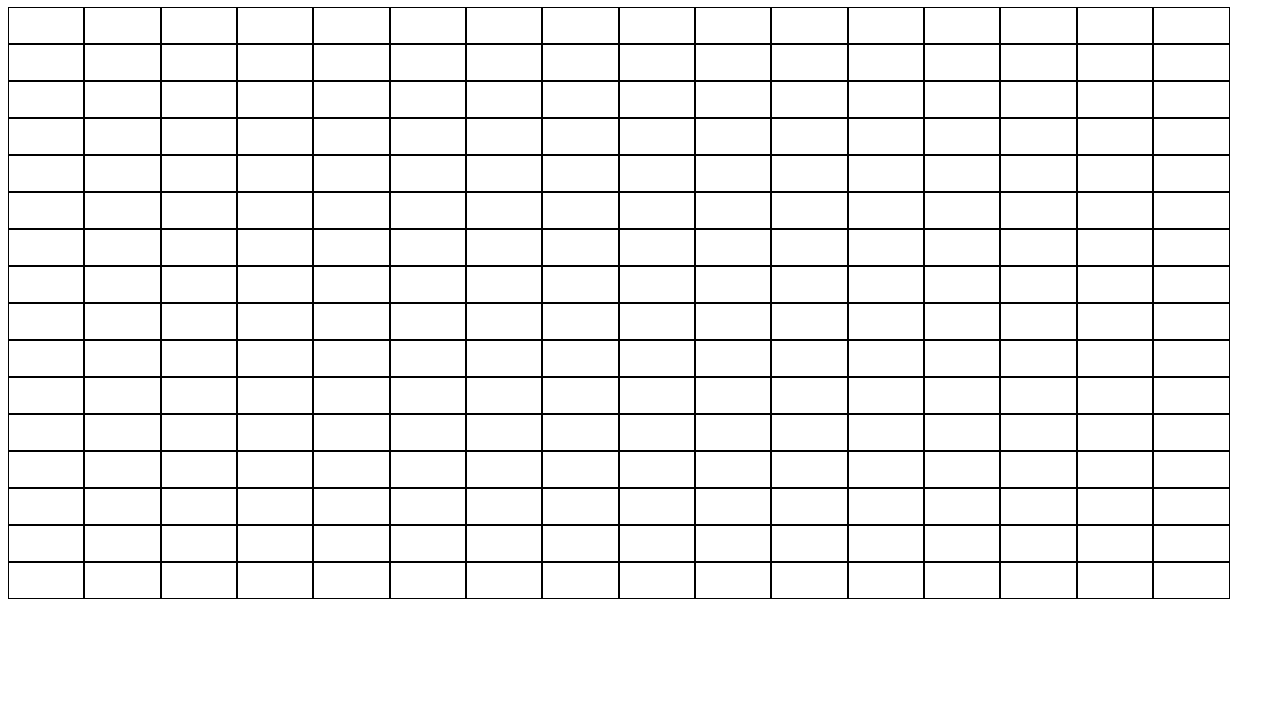
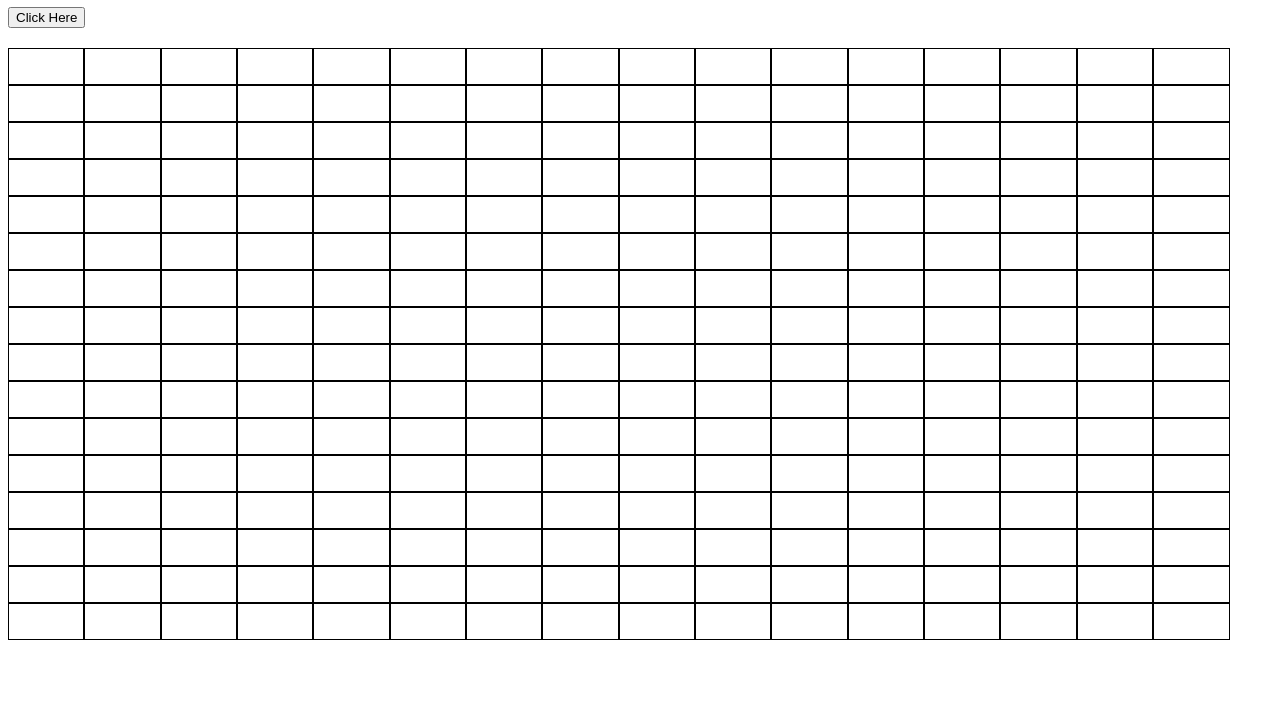
Before and after one commit to nspain96/Etch-a-sketch, a plain HTML site: page index.html in a window 1280 px wide. Shown: the part 73-800 px from the top of the page. Drawn offline with Linux system fonts and the light colour scheme.

Commit message:
Add inital button

```diff
--- a/index.html
+++ b/index.html
@@ -11,6 +11,7 @@
 <body>
 
     <h1>Etch-a-Sketch</h1>
+    <button>Click Here</button>
     <div class="container"></div>
 
 </body>
--- a/style.css
+++ b/style.css
@@ -8,3 +8,7 @@
     width: calc(100% / 17);
     height: 35px;
 }
+
+button{
+    margin-bottom: 20px;
+}
```
